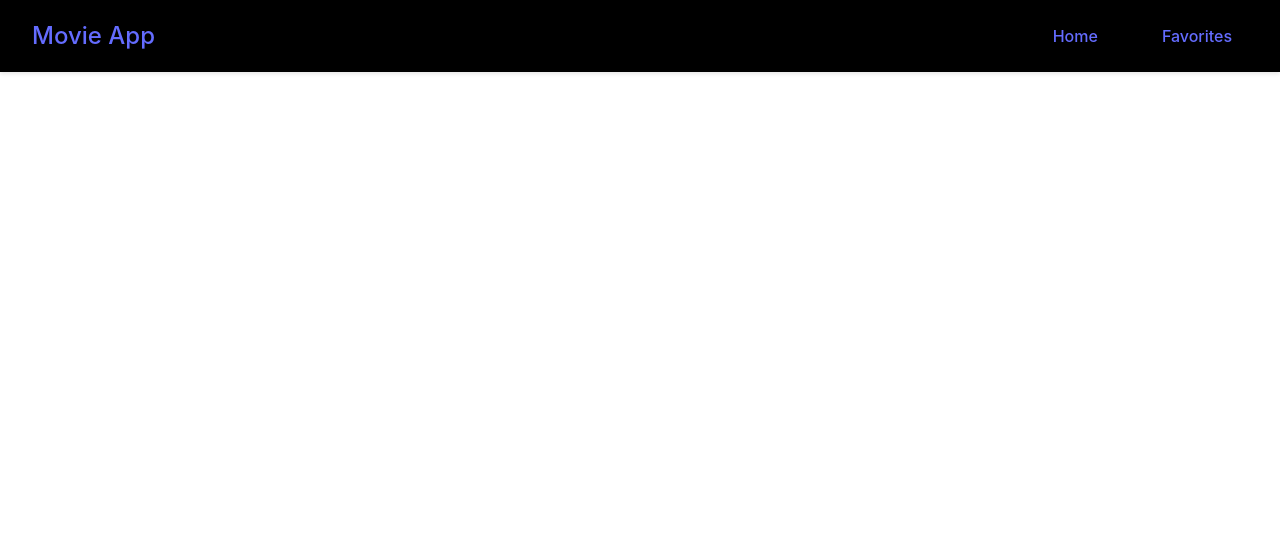
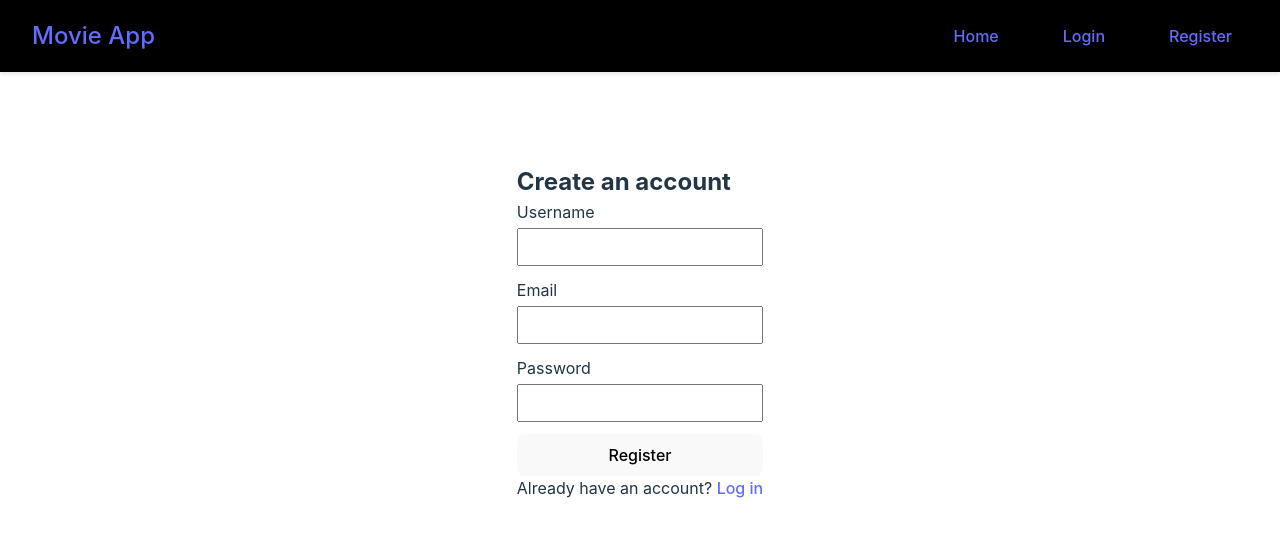
Before and after one commit to nafisshahriar98/movie-app, a React (Vite) app in the folder frontend/: page /register in a window 1280 px wide. Shown: the top 536 px of the page. Built offline with nearby package versions, Linux system fonts and the light colour scheme.

Commit message:
feat: added front pages(login,logout) and fixed some issues

```diff
--- a/frontend/src/App.jsx
+++ b/frontend/src/App.jsx
@@ -1,27 +1,30 @@
 
 import './css/App.css'
-import MovieCard from './components/MovieCard'
 import Favorites from './pages/Favorites';
 import Home from "./pages/Home"
 import { Routes, Route } from 'react-router-dom';
 import { MovieProvider } from './contexts/MovieContext';
 import NavBar from "./components/NavBar";
+import { AuthProvider } from './contexts/AuthContext';
+import Login from "./pages/Login";
+import Register from "./pages/Register";
 
 function App() {
 
   return (
+    <AuthProvider>
       <MovieProvider>
         <NavBar />
         <main className='main-content'>
           <Routes>
             <Route path="/" element={<Home />} />
+            <Route path="/login" element={<Login />} />
+            <Route path="/register" element={<Register />} />
             <Route path="/favorites" element={<Favorites />} />
           </Routes>
         </main>
-
       </MovieProvider>
-
+    </AuthProvider>
   );
 }
-
 export default App
--- a/frontend/src/components/NavBar.jsx
+++ b/frontend/src/components/NavBar.jsx
@@ -1,7 +1,17 @@
-import {Link} from "react-router-dom"
+import { Link } from "react-router-dom"
+import { useAuth } from "../contexts/AuthContext";
+import { useNavigate } from "react-router-dom";
 import '../css/Navbar.css'
 
-function NavBar(){
+function NavBar() {
+
+    const { user, isLoading, logout } = useAuth();
+    const navigate = useNavigate();
+
+    const handleLogout = () => {
+        logout();
+        navigate("/login");
+    }
     return <nav className="navbar">
         <div className="navbar-brand">
             <Link to="/">Movie App</Link>
@@ -9,7 +19,23 @@ function NavBar(){
         </div>
         <div className="navbar-links">
             <Link to="/" className="nav-link">Home</Link>
-            <Link to="/favorites" className="nav-link">Favorites</Link>
+
+            {!isLoading && user && (
+                <>
+                    <Link to="/favorites" className="nav-link">Favorites</Link>
+                    <span className="nav-user">Hi, {user.username}</span>
+                    <button onClick={handleLogout} className="nav-link nav-logout">
+                        Logout
+                    </button>
+                </>
+            )}
+
+            {!isLoading && !user && (
+                <>
+                    <Link to="/login" className="nav-link">Login</Link>
+                    <Link to="/register" className="nav-link">Register</Link>
+                </>
+            )}
         </div>
     </nav>
 }
--- /dev/null
+++ b/frontend/src/contexts/AuthContext.jsx
@@ -0,0 +1,57 @@
+import { createContext, useContext, useState, useEffect } from "react";
+import { login as loginApi, register as registerApi, getCurrentUser } from "../services/authApi";
+const AuthContext = createContext();
+
+export const useAuth = () => { return useContext(AuthContext) };
+
+export const AuthProvider = ({ children }) => {
+    const [user, setUser] = useState(null);
+    const [token, setToken] = useState(() => localStorage.getItem("token"));
+    const [isLoading, setIsLoading] = useState(true);
+
+    useEffect(() => {
+        const restoreSession = async () => {
+            if (!token) {
+                setIsLoading(false);
+                return;
+            }
+            try {
+                const me = await getCurrentUser(token);
+                setUser(me);
+            } catch (err) {
+                localStorage.removeItem("token");
+                setToken(null);
+                setUser(null);
+            } finally {
+                setIsLoading(false);
+            }
+        }
+        restoreSession();
+
+    }, []);
+
+    const login = async ({ email, password }) => {
+        const data = await loginApi({ email, password });
+        localStorage.setItem("token", data.token);
+        setToken(data.token);
+        setUser({ username: data.username, email: data.email, role: data.role });
+    };
+
+    const register = async ({ username, email, password }) => {
+        const data = await registerApi({ username, email, password });
+        localStorage.setItem("token", data.token);
+        setToken(data.token);
+        setUser({ username: data.username, email: data.email, role: data.role });
+    }
+    const logout = () => {
+        localStorage.removeItem("token");
+        setToken(null);
+        setUser(null);
+    };
+
+    return (
+        <AuthContext.Provider value={{ user, token, isLoading, login, register, logout }}>
+            {children}
+        </AuthContext.Provider>
+    );
+};
--- /dev/null
+++ b/frontend/src/css/Auth.css
@@ -0,0 +1,36 @@
+ .auth-page {
+     max-width: 400px;
+     margin: 40px auto;
+     padding: 20px;
+ }
+
+ .auth-form {
+     display: flex;
+     flex-direction: column;
+     gap: 12px;
+ }
+
+ .auth-form label {
+     display: flex;
+     flex-direction: column;
+     gap: 4px;
+ }
+
+ .auth-form input {
+     padding: 8px;
+     font-size: 1rem;
+ }
+
+ .auth-form button {
+     padding: 10px;
+     cursor: pointer;
+ }
+
+ .auth-form button:disabled {
+     opacity: 0.6;
+     cursor: not-allowed;
+ }
+
+ .error-message {
+     color: #d22;
+ }
--- a/frontend/src/css/Navbar.css
+++ b/frontend/src/css/Navbar.css
@@ -5,6 +5,19 @@
   justify-content: space-between;
   align-items: center;
   box-shadow: 0 2px 4px rgba(0, 0, 0, 0.1);
+}
+
+.nav-logout {
+  background: none;
+  border: none;
+  color: inherit;
+  font: inherit;
+  cursor: pointer;
+}
+
+.nav-user {
+  margin-right: 10px;
+  opacity: 0.8;
 }
 
 .navbar-brand {
--- /dev/null
+++ b/frontend/src/pages/Login.jsx
@@ -0,0 +1,74 @@
+import { useState } from "react";
+import { Link, useNavigate } from "react-router-dom"
+import { useAuth } from "../contexts/AuthContext";
+import "../css/Auth.css";
+
+function Login() {
+    const [email, setEmail] = useState("");
+    const [password, setPassword] = useState("");
+    const [error, setError] = useState(null);
+    const [loading, setLoading] = useState(false);
+
+    const { login } = useAuth();
+    const navigate = useNavigate();
+
+    const handleSubmit = async (e) => {
+        e.preventDefault();
+        if (loading) return;
+
+        setError(null);
+        setLoading(true);
+
+        try {
+            await login({ email, password });
+            navigate("/");
+        } catch (err) {
+            setError(err.message);
+        } finally {
+            setLoading(false);
+        }
+    }
+
+    return (
+        <div className="auth-page">
+            <h2>Log in</h2>
+            <form onSubmit={handleSubmit} className="auth-form">
+                <label>
+                    Email
+                    <input type="email"
+                        value={email}
+                        onChange={(e) => setEmail(e.target.value)}
+                        required
+                        autoComplete="email"
+                    />
+                </label>
+                <label>
+                    Password
+                    <input
+                        type="password"
+                        value={password}
+                        onChange={(e) => setPassword(e.target.value)}
+                        required
+                        autoComplete="current-password"
+                    />
+                </label>
+
+                {error && <div className="error-message">{error}</div>}
+                <button type="submit" disabled={loading}>
+                    {loading ? "Logging in..." : "Log in"}
+                </button>
+            </form>
+
+            <p>
+                Don't have an account? <Link to="/register">Register</Link>
+            </p>
+
+        </div>
+
+
+
+
+    );
+}
+
+export default Login;
--- /dev/null
+++ b/frontend/src/pages/Register.jsx
@@ -0,0 +1,80 @@
+import { useState } from "react";
+import { Link, useNavigate } from "react-router-dom"
+import { useAuth } from "../contexts/AuthContext";
+import "../css/Auth.css";
+
+function Register() {
+    const [username, setUsername] = useState("");
+    const [email, setEmail] = useState("");
+    const [password, setPassword] = useState("");
+    const [error, setError] = useState(null);
+    const [loading, setLoading] = useState(false);
+
+    const { register } = useAuth();
+    const navigate = useNavigate();
+
+    const handleSubmit = async (e) => {
+        e.preventDefault();
+        if (loading) return null;
+
+        setError(null);
+        setLoading(true);
+
+        try {
+            await register({ username, email, password });
+            navigate("/");
+        } catch (err) {
+            setError(err.message);
+        } finally {
+            setLoading(false);
+        }
+    }
+    return (
+        <div className="auth-page">
+            <h2>Create an account</h2>
+
+            <form onSubmit={handleSubmit} className="auth-form">
+                <label>
+                    Username
+                    <input type="text"
+                        value={username}
+                        onChange={(e) => setUsername(e.target.value)}
+                        required
+                        autoComplete="username"
+                        minLength={2}
+                    />
+                </label>
+
+                <label>
+                    Email
+                    <input type="email"
+                        value={email}
+                        onChange={(e) => setEmail(e.target.value)}
+                        required
+                        autoComplete="email" />
+                </label>
+                <label>
+                    Password
+                    <input type="password"
+                        value={password}
+                        onChange={(e) => setPassword(e.target.value)}
+                        required
+                        autoComplete="new-password"
+                        minLength={6}
+                    />
+                </label>
+
+                {error && <div className="error-message">{error}</div>}
+                <button type="submit" disabled={loading}>
+                    {loading ? "Creating account..." : "Register"}
+                </button>
+            </form>
+
+            <p>
+                Already have an account? <Link to="/login">Log in</Link>
+            </p>
+        </div>
+    );
+}
+
+export default Register;
--- /dev/null
+++ b/frontend/src/services/authApi.js
@@ -0,0 +1,39 @@
+const API_BASE = "https://localhost:7198/api/auth";
+
+export const register = async ({ username, email, password }) => {
+    const response = await fetch(`${API_BASE}/register`, {
+        method: "POST",
+        headers: { "content-type": "application/json" },
+        body: JSON.stringify({ username, email, password }),
+    });
+    if (!response.ok) {
+        const data = await response.json().catch(() => ({}));
+        throw new Error(data.message || "Failed to Register");
+    }
+    return await response.json();
+}
+export const login = async ({ email, password }) => {
+    const response = await fetch(`${API_BASE}/login`, {
+        method: "POST",
+        headers: { "content-type": "application/json" },
+        body: JSON.stringify({ email, password }),
+    });
+    if (!response.ok) {
+        const data = await response.json().catch(() => ({}));
+        throw new Error(data.message || "Failed to Login");
+    }
+    return await response.json();
+}
+
+export const getCurrentUser = async (token) => {
+    const response = await fetch(`${API_BASE}/me`, {
+        method: "GET",
+        headers: {
+            "Authorization": `Bearer ${token}`,
+        },
+    });
+    if (!response.ok) {
+        throw new Error("Failed to Fetch Current User");
+    }
+    return await response.json();
+}
```
Also changed, not shown: 1 other file (tests, documents, lock files or other folders). Lines whose indentation alone changed are shown as unchanged.
